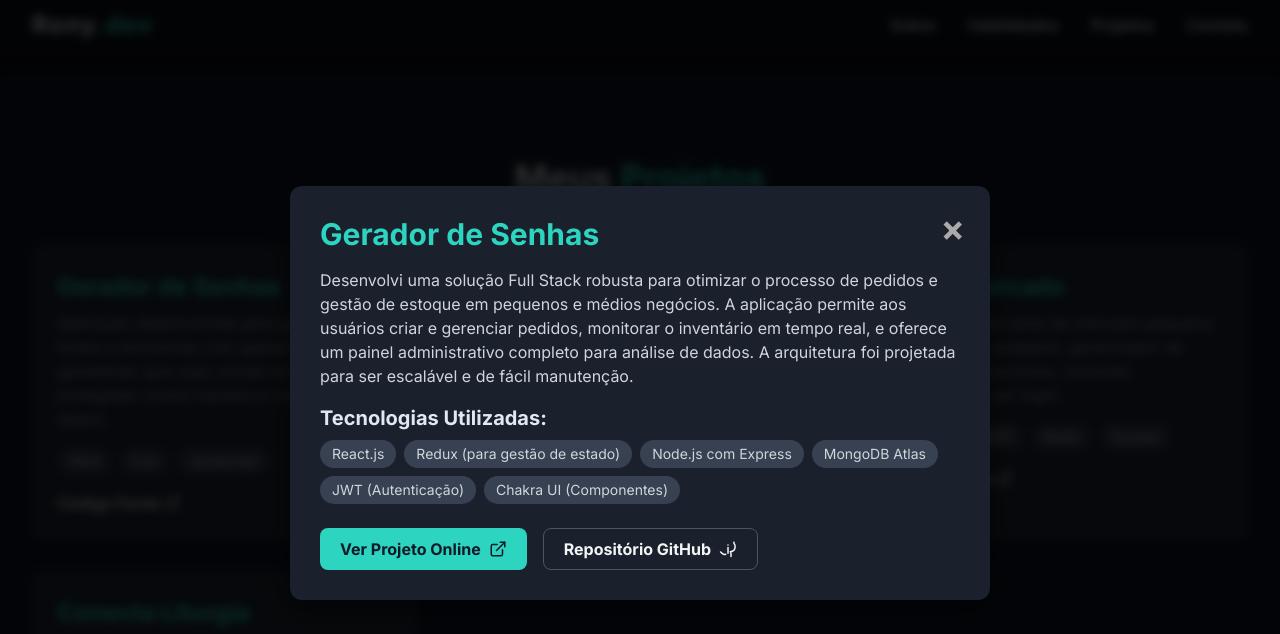
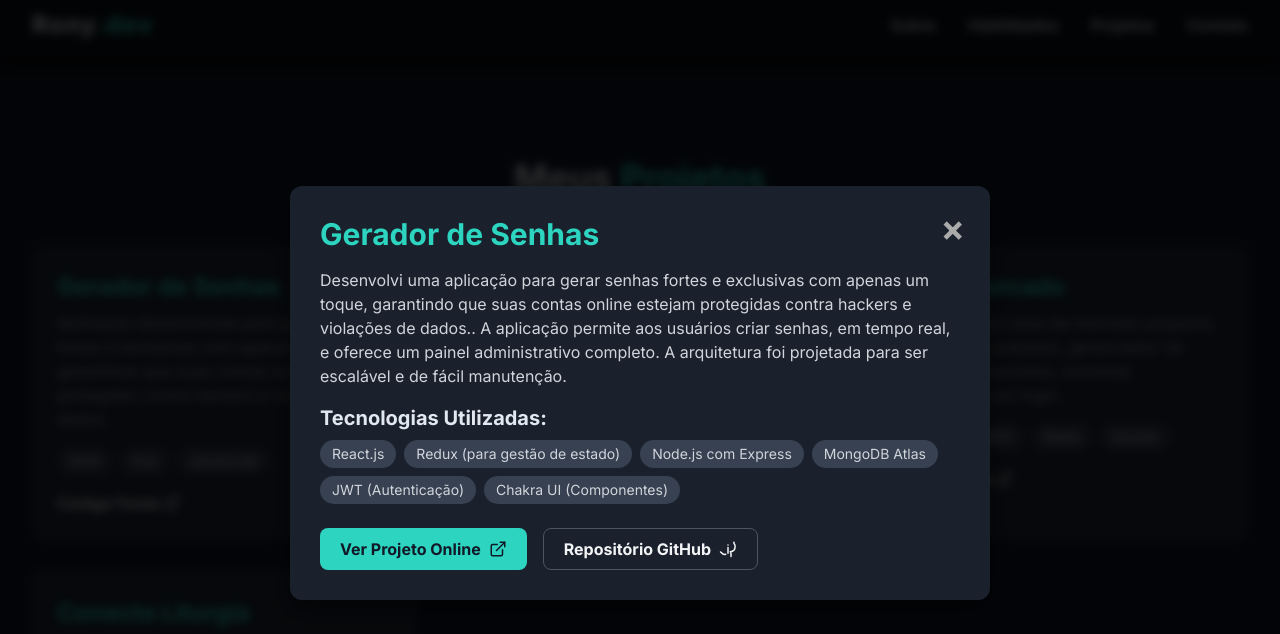
Before and after one commit to rony-eng/MY_PORTFOLIO, a plain HTML site: page index.html in a window 1280 px wide. Both pictures are taken after a click on the element 224 px from the left and 2037 px from the top of the page. Shown: the part 1644-2278 px from the top of the page. Drawn offline with nearby package versions, Linux system fonts and the light colour scheme.

Commit message:
Update index.html

```diff
--- a/index.html
+++ b/index.html
@@ -258,9 +258,10 @@
             <span class="close-button">&times;</span>
             <h3 class="text-3xl font-bold mb-4 text-accent">Gerador de Senhas</h3>
             <p class="text-gray-300 mb-4">
-                Desenvolvi uma solução Full Stack robusta para otimizar o processo de pedidos e gestão de estoque em pequenos e médios negócios.
-                A aplicação permite aos usuários criar e gerenciar pedidos, monitorar o inventário em tempo real, e oferece um painel administrativo
-                completo para análise de dados. A arquitetura foi projetada para ser escalável e de fácil manutenção.
+                Desenvolvi uma aplicação para gerar senhas fortes e exclusivas com apenas um toque,
+                garantindo que suas contas online estejam protegidas contra hackers e violações de dados..
+                A aplicação permite aos usuários criar senhas, em tempo real, e oferece um painel administrativo
+                completo. A arquitetura foi projetada para ser escalável e de fácil manutenção.
             </p>
             <h4 class="text-xl font-bold mb-2">Tecnologias Utilizadas:</h4>
             <div class="flex flex-wrap gap-2 text-sm mb-4">
```
